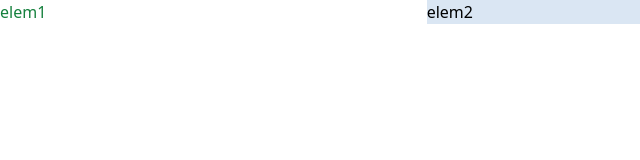
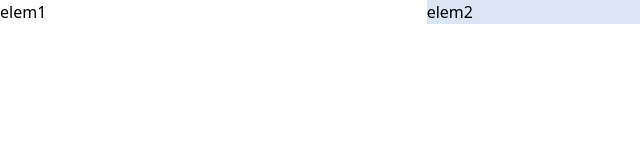
Before and after one commit to vanparfait/CV_Tailwin.css, a website: page index.html in a window 1280 px wide. Shown: the full height of the page, 0-640 px from the left. Drawn offline with Linux system fonts and the light colour scheme.

```diff
--- a/index.html
+++ b/index.html
@@ -11,7 +11,7 @@
 <body>
     <div class="container mx-auto">
         <div class="grid grid-cols-12">
-            <div class="col-span-12 md:col-span-6 lg:col-span-4 text-green-700">elem1</div>
+            <div class="col-span-12 md:col-span-6 lg:col-span-4">elem1</div>
             <div class="col-span-12 md:col-span-6 lg:col-span-8 bg-myBlue">elem2</div>
         </div>
     </div>
```
